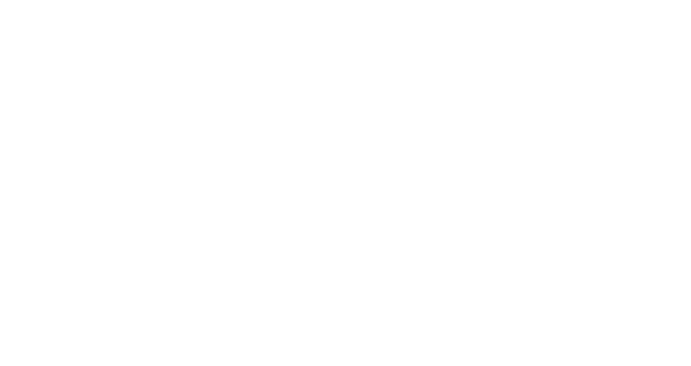
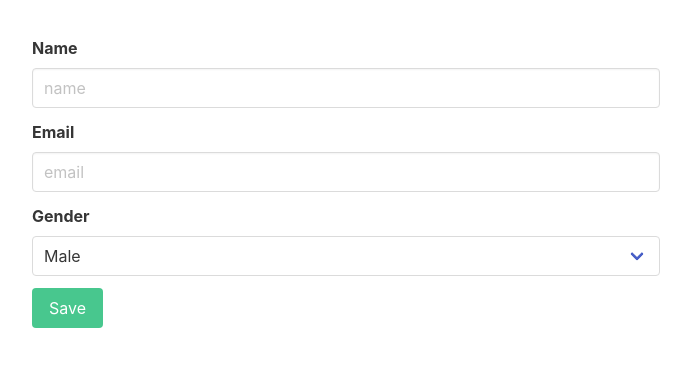
Before and after one commit to irfan-fauzi/frontend-rest-api-mysql, a React (Vite) app: page /edit/1 in a window 1280 px wide. Before the commit this address had no page. Shown: the top 366 px of the page, without its empty margins (294-985 px from the left). Built offline with nearby package versions, Linux system fonts and the light colour scheme; no server answers.

Commit message:
edit user berhasil

```diff
--- a/src/App.jsx
+++ b/src/App.jsx
@@ -1,6 +1,7 @@
 import { BrowserRouter, Routes, Route } from "react-router-dom";
 import AddUser from "./components/AddUser";
 import UserList from "./components/UserList";
+import EditUser from "./components/EditUser";
 
 function App() {
   return (
@@ -8,6 +9,7 @@ function App() {
       <Routes>
         <Route path="/" element={<UserList />} />
         <Route path="/add" element={<AddUser />} />
+        <Route path="/edit/:id" element={<EditUser />} />
       </Routes>
     </BrowserRouter>
   );
--- /dev/null
+++ b/src/components/EditUser.jsx
@@ -0,0 +1,103 @@
+import { useState, useEffect } from "react";
+import { useNavigate, useParams } from "react-router-dom";
+import axios from "axios";
+
+const EditUser = () => {
+  const [name, setName] = useState("");
+  const [email, setEmail] = useState("");
+  const [gender, setGender] = useState("male");
+  const navigate = useNavigate();
+  const params = useParams();
+  const id = params.id;
+
+  const updateUser = async (e) => {
+    e.preventDefault();
+    try {
+      await axios.patch(`http://localhost:5000/users/${id}`, {
+        name,
+        email,
+        gender,
+      });
+      navigate("/");
+    } catch (error) {
+      console.log(error);
+    }
+  };
+
+  const getUserById = async () => {
+    try {
+
+      const response = await axios.get(`http://localhost:5000/users/${id}`);
+      const user = response.data;
+      setName(user.name);
+      setEmail(user.email);
+      setGender(user.gender);
+    } catch (error) {
+      console.log(error);
+    }
+  };
+  useEffect(() => {
+    getUserById();
+    return () => {
+      setName("");
+      setEmail("");
+      setGender("");
+    };
+  }, []);
+
+  return (
+    <div className="columns mt-5 is-centered">
+      <div className="column is-half">
+        <form onSubmit={updateUser}>
+          <div className="field">
+            <label className="label">Name</label>
+            <div className="control">
+              <input
+                type="text"
+                className="input"
+                placeholder="name"
+                onChange={(e) => setName(e.target.value)}
+                value={name}
+                required
+              />
+            </div>
+          </div>
+          <div className="field">
+            <label className="label">Email</label>
+            <div className="control">
+              <input
+                type="email"
+                className="input"
+                placeholder="email"
+                onChange={(e) => setEmail(e.target.value)}
+                value={email}
+                required
+              />
+            </div>
+          </div>
+          <div className="field">
+            <label className="label">Gender</label>
+            <div className="control">
+              <div className="select is-fullwidth">
+                <select
+                  onChange={(e) => setGender(e.target.value)}
+                  value={gender}
+                >
+                  <option value="male">Male</option>
+                  <option value="female">Female</option>
+                </select>
+              </div>
+            </div>
+          </div>
+          <div className="field">
+            <button type="submit" className="button is-success">
+              Save
+            </button>
+          </div>
+        </form>
+      </div>
+    </div>
+  );
+};
+
+export default EditUser;
--- a/src/components/UserList.jsx
+++ b/src/components/UserList.jsx
@@ -1,16 +1,21 @@
 import { useState, useEffect } from "react";
 import axios from "axios";
+import { useNavigate } from "react-router-dom";
 
 const UserList = () => {
   const [users, setUsers] = useState([]);
-
+  const navigate = useNavigate();
   const getUsers = async () => {
     const response = await axios.get("http://localhost:5000/users");
     setUsers(response.data);
   };
 
   useEffect(() => {
+    const controller = new AbortController();
     getUsers();
+    return () => {
+      controller.abort()
+    }
   }, []);
 
   return (
@@ -34,7 +39,12 @@ const UserList = () => {
                 <td>{user.email}</td>
                 <td>{user.gender}</td>
                 <td>
-                  <button className="button is-small is-info">Edit</button>
+                  <button
+                    className="button is-small is-info"
+                    onClick={() => navigate(`/edit/${user.id}`)}
+                  >
+                    Edit
+                  </button>
                   <button className="button is-small is-danger">Delete</button>
                 </td>
               </tr>
```
